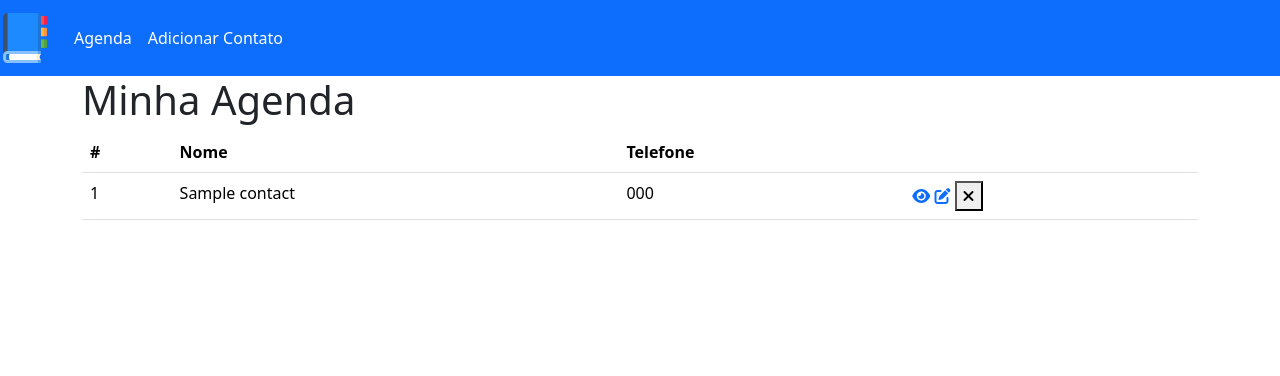
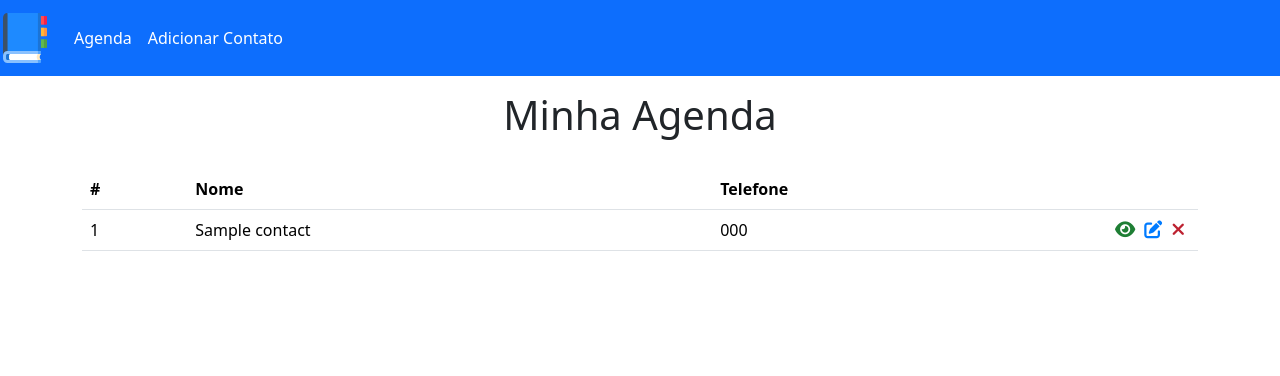
Before and after one commit to EduBarros101/udemy-estudos, a PHP site: page / in a window 1280 px wide. Shown: the top 376 px of the page. Run offline with PHP 8.4, Linux system fonts and the light colour scheme; tables that the repository leaves empty or names only in its code hold one stand-in row (values such as "Sample post").

Commit message:
Finalizando o CSS

```diff
--- a/matheus_battisti/php/17_agenda/css/styles.css
+++ b/matheus_battisti/php/17_agenda/css/styles.css
@@ -1,3 +1,61 @@
 .navbar-brand img {
   width: 50px;
 }
+
+#main-title {
+  text-align: center;
+  margin: 15px 0 30px;
+}
+
+#contacts-table {
+  min-width: 800px;
+  margin: 0 auto;
+}
+
+#contacts-table thead {
+  color: #fff;
+  background-color: #007bff;
+}
+
+.actions {
+  text-align: right;
+  width: 150px;
+}
+
+.actions i {
+  font-size: 18px;
+  margin-right: 5px;
+}
+
+.check-icon {
+  color: #1e7e34;
+}
+
+.edit-icon {
+  color: #007bff;
+}
+
+.delete-icon {
+  color: #bd2130;
+}
+
+.delete-btn {
+  border: none;
+  background-color: transparent;
+  padding: 0;
+}
+
+#empty-list-text {
+  text-align: center;
+}
+
+#msg {
+  color: #155724;
+  background-color: #d4edda;
+  border: 1px solid #c3e6cb;
+  padding: 10px;
+  text-align: center;
+  max-width: 500px;
+  margin: 0 auto;
+  margin-top: 30px;
+}
--- a/matheus_battisti/php/17_agenda/index.php
+++ b/matheus_battisti/php/17_agenda/index.php
@@ -31,7 +31,7 @@ include_once("templates/header.php");
             <td class="actions">
               <a href="#"><i class="fas fa-eye check-icon"></i></a>
               <a href="#"><i class="fas fa-edit edit-icon"></i></a>
-              <button type="submit"><i class="fas fa-times delete-icon"></i></button>
+              <button class="delete-btn" type="submit"><i class="fas fa-times delete-icon"></i></button>
             </td>
           </tr>
         <?php endforeach ?>
--- a/matheus_battisti/php/17_agenda/templates/header.php
+++ b/matheus_battisti/php/17_agenda/templates/header.php
@@ -23,7 +23,7 @@ if (isset($_SESSION['msg'])) {
 
   <link rel="stylesheet" href="https://cdnjs.cloudflare.com/ajax/libs/font-awesome/6.5.2/css/all.min.css" integrity="sha512-SnH5WK+bZxgPHs44uWIX+LLJAJ9/2PkPKZ5QiAj6Ta86w+fsb2TkcmfRyVX3pBnMFcV7oQPJkl9QevSCWr3W6A==" crossorigin="anonymous" referrerpolicy="no-referrer" />
 
-  <link rel="stylesheet" href="<?= $BASE_URL ?>/css/styles.css">
+  <link rel="stylesheet" href="<?= $BASE_URL ?>css/styles.css">
 
 </head>
 
```
